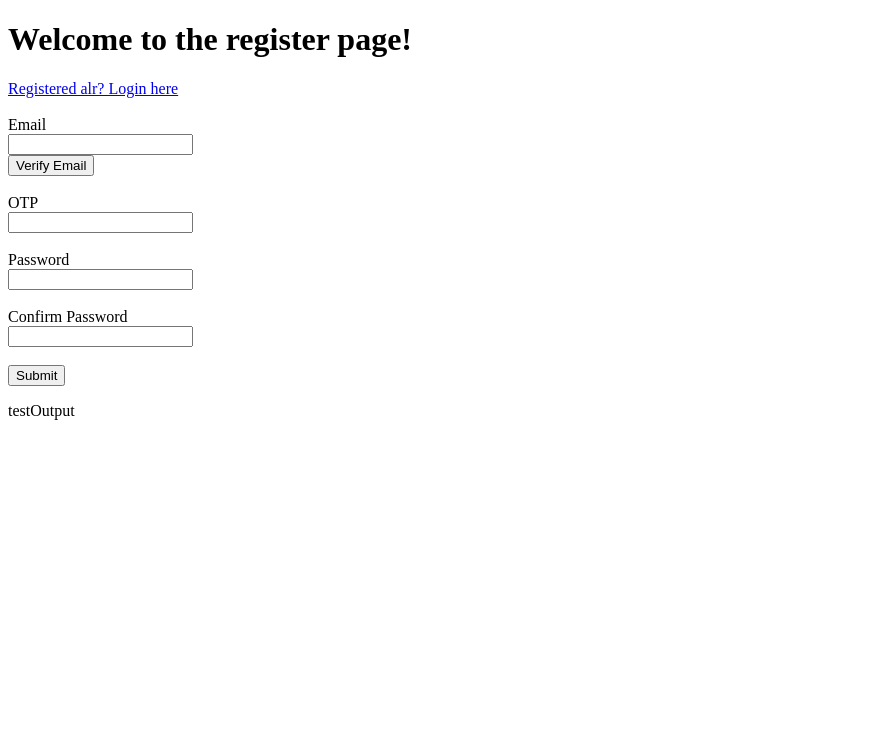
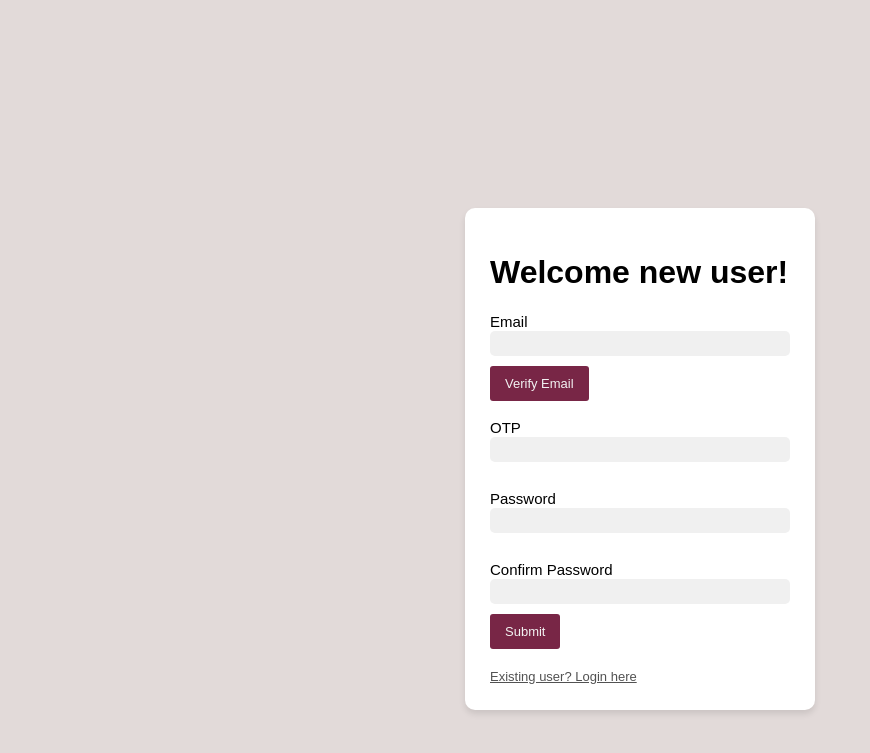
Before and after one commit to UdhayaShan1/Gym-Booking-System1, a Flask app: page /register in a window 1280 px wide. Shown: the top 753 px of the page, without its empty margins (0-870 px from the left). Run offline with Flask 3, Linux system fonts and the light colour scheme; parts of the project's set-up code (start-up, migrations or seed data) failed here and were passed over.

Commit message:
Registration Page

```diff
--- a/Website/static/css/style.css
+++ b/Website/static/css/style.css
@@ -87,3 +87,45 @@ body {
 .profileContainer button:hover {
   background-color: #864d5c;
 }
+
+.registrationPage {
+    position: relative;
+    top: 200px;
+    max-width: 300px;
+    margin: 0 auto;
+    padding: 25px;
+    background-color: #fff;
+    border-radius: 10px;
+    box-shadow: 0 4px 6px rgba(0, 0, 0, 0.1);
+}
+
+.registrationPage label {
+   font-size: 15px;
+   font-weight: 450;
+   margin-bottom: 10px;
+}
+
+.registrationPage button {
+    font-size: 13px;
+    padding: 10px 15px;
+    border: none;
+    background-color: #782646;
+    color: #f2f2f2;
+    cursor: pointer;
+    border-radius: 3px
+}
+
+.registrationPage a {
+    font-size: 13px;
+    font-weight: 400;
+    color: #525252;
+}
+
+.registrationPage input {
+    width: 100%;
+    padding: 5px 0px;
+    border-radius: 5px;
+    background: #f0f0f0;
+    border: 0;
+    margin-bottom: 10px;
+}
--- a/Website/templates/register.html
+++ b/Website/templates/register.html
@@ -5,12 +5,13 @@
     <meta http-equiv="X-UA-Compatible" content="IE=edge">
     <meta name="viewport" content="width=device-width, initial-scale=1.0">
     <title>Document</title>
+    <link rel="stylesheet" href="..\static\css\style.css">
     <script src="{{ url_for('static', filename='js/register.js') }}"></script>
 </head>
 <body>
-    <h1>Welcome to the register page!</h1>
-    <a href="/login">Registered alr? Login here</a><br>
-    <br>
+    <div class="registrationPage">
+    <h1>Welcome new user!</h1>
+
     <form id="registerForm">
         <label for "email">Email</label><br>
         <input type="text" id="email" name="email"><br>
@@ -21,10 +22,11 @@
         <input type="password" id="password" name="password"><br><br>
         <label for "confirmPassword">Confirm Password</label><br>
         <input type="password" id="confirmPass" name="confirmPass"><br>
-        <br>
         <button type=submit>Submit</button>
     </form>
-    <p id="registerMessage">testOutput</p>
+    <br>
+    <a href="/login">Existing user? Login here</a>
+    </div>
 </body>
 
 </html>
```
